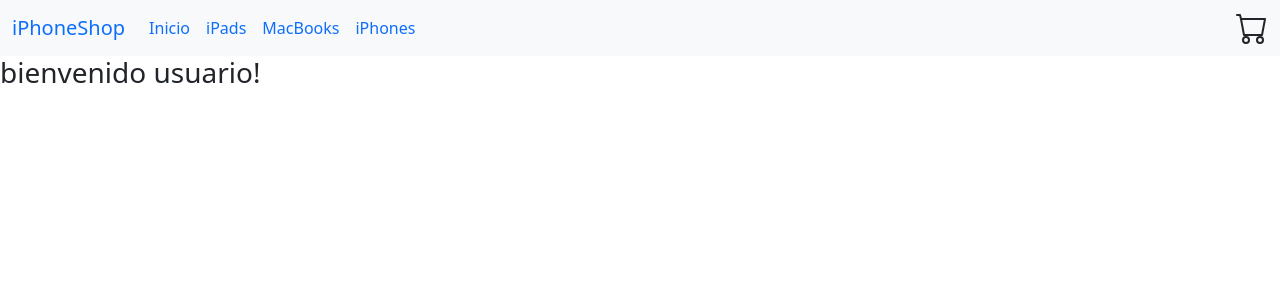
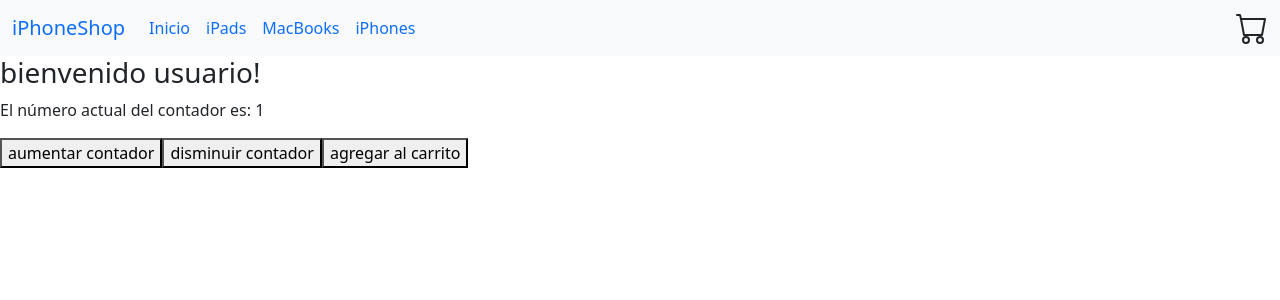
Before and after one commit to briann-cs/iPhoneShopBlanco, a React (Create React App) app: page / in a window 1280 px wide. Shown: the top 300 px of the page. Built offline with nearby package versions, Linux system fonts and the light colour scheme.

Commit message:
entrega 4: contador con boton

```diff
--- /dev/null
+++ b/src/components/ItemCount.js
@@ -0,0 +1,55 @@
+import { useState } from "react"
+
+const ItemCount = ({stock, initial, onAdd}) => {
+
+    const [contador, setContador] = useState(initial)
+
+    const aumentaContador = () => {
+        if (verificaStock(contador)){
+            setContador(contador + 1)
+        }
+        else{
+            console.log("no hay stock disponible")
+        }
+    }
+
+    const bajaContador = () => {
+        setContador(contador - 1)
+    }
+
+    const verificaStock = (contador) => {
+        if (contador < stock && contador >=initial){
+            console.log("la cantidad seleccionada esta disponible")
+            return true
+        }
+        else{
+            console.log("la cantidad seleccionada no está disponible")
+            return false
+        }
+    }
+
+    const confirmaContador = () => {
+        if (verificaStock(contador)){
+            console.log("ejecuto on add ya que stock es correcto")
+            onAdd(contador)
+        }
+        else{
+            console.log("no hago nada porque no hay stock")
+        }
+    }
+
+    return (
+        <div>
+            <p>El número actual del contador es: {contador}</p>
+            <button onClick={aumentaContador}>aumentar contador</button>
+            <button onClick={bajaContador}>disminuir contador</button>
+            <button onClick={confirmaContador}>agregar al carrito</button>
+        </div>
+    )
+}
+
+
+
+
+
+export default ItemCount;
--- a/src/components/ItemListContainer.js
+++ b/src/components/ItemListContainer.js
@@ -1,7 +1,13 @@
+import ItemCount from "./ItemCount";
+
 const ItemListContainer = ({greeting}) => {
+
+    const onAdd = () => {  }
+
     return(
         <div>
             <h3>{greeting}</h3>
+            <ItemCount stock={5} onAdd={onAdd} initial={1} />
         </div>
     )
 }
```
